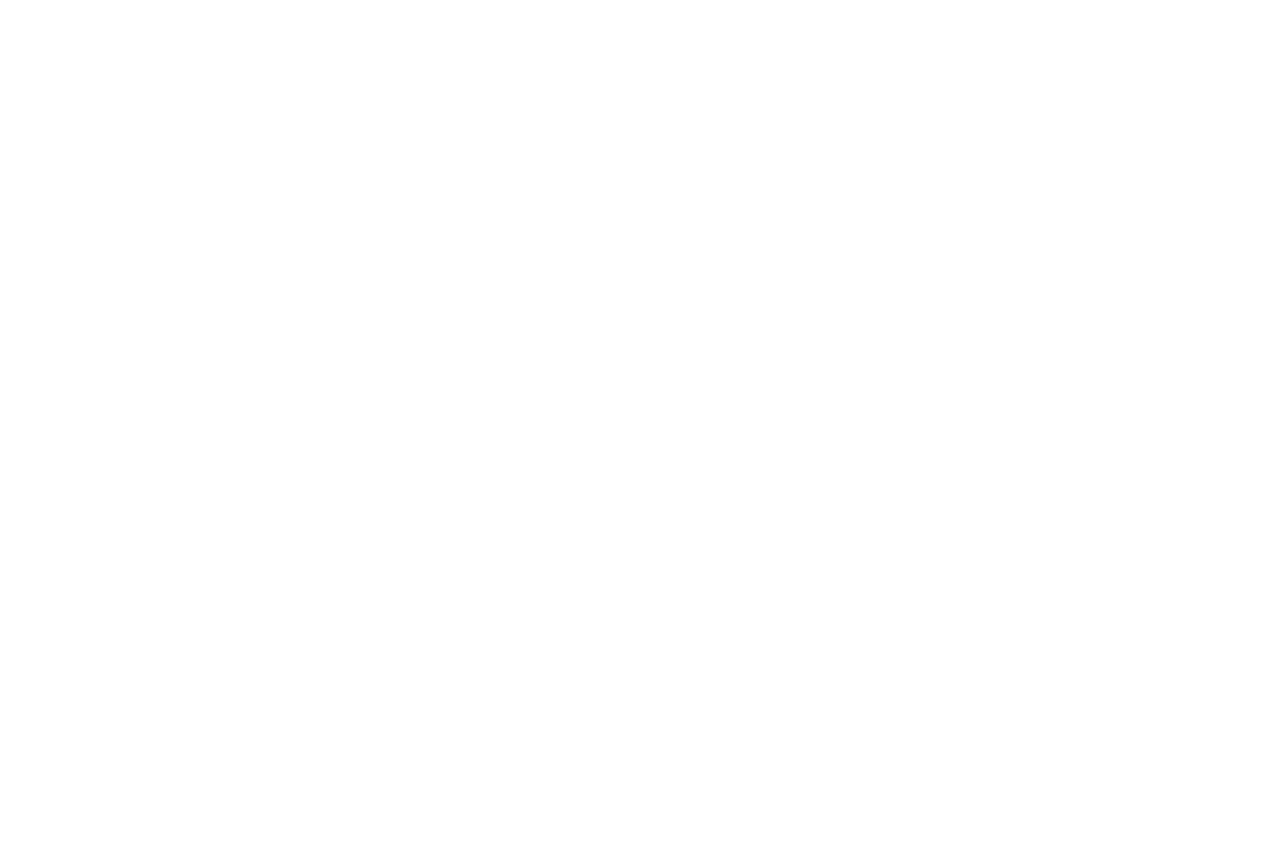
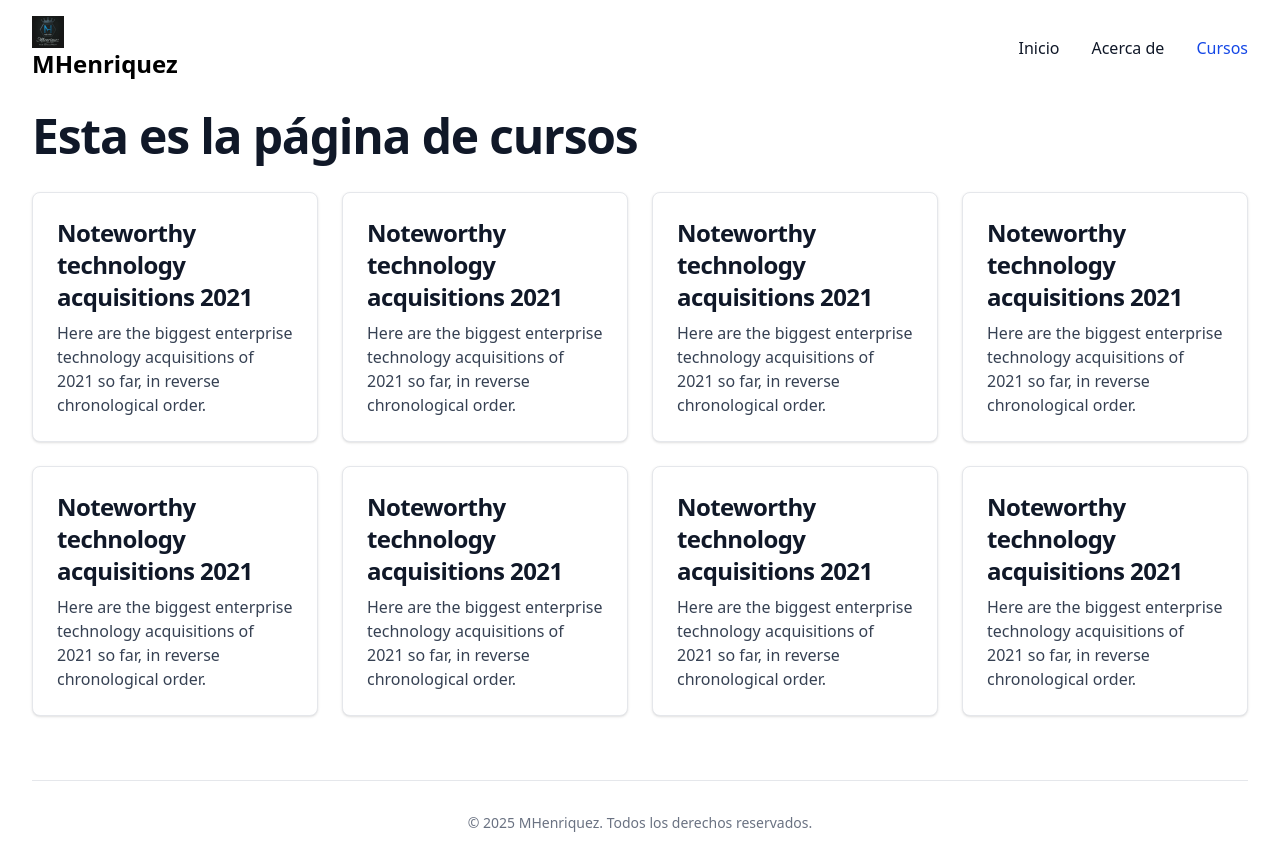
Before and after one commit to manuelhm1993/mh-vue3, a Vue app: page /courses in a window 1280 px wide. Before the commit this address had no page. Before the commit the page ends 800 px from the top, so only its background shows below. Built offline with nearby package versions, Linux system fonts and the light colour scheme.

Commit message:
Rutas con parámetros, paso dinámico a través de un for

```diff
--- a/src/assets/css/custom-classes.css
+++ b/src/assets/css/custom-classes.css
@@ -11,9 +11,13 @@
 }
 
 .menu {
-    @apply block py-2 px-3 text-gray-900 rounded-sm hover:bg-gray-100 md:hover:bg-transparent md:border-0 md:hover:text-blue-700 md:p-0 dark:text-white md:dark:hover:text-blue-500 dark:hover:bg-gray-700 dark:hover:text-white md:dark:hover:bg-transparent
+    @apply block py-2 px-3 text-gray-900 rounded-sm hover:bg-gray-100 md:hover:bg-transparent md:border-0 md:hover:text-blue-700 md:p-0 dark:text-white md:dark:hover:text-blue-500 dark:hover:bg-gray-700 dark:hover:text-white md:dark:hover:bg-transparent;
 }
 
 .menu-active {
-    @apply block py-2 px-3 text-white bg-blue-700 rounded-sm md:bg-transparent md:text-blue-700 md:p-0 dark:text-white md:dark:text-blue-500
+    @apply block py-2 px-3 text-white bg-blue-700 rounded-sm md:bg-transparent md:text-blue-700 md:p-0 dark:text-white md:dark:text-blue-500;
 }
+
+.container {
+    @apply max-w-screen-xl mx-auto p-4 px-4 md:px-6 lg:px-8;
+}
--- a/src/components/FooterComponent.vue
+++ b/src/components/FooterComponent.vue
@@ -1,7 +1,6 @@
 <template>
-    <div class="w-full max-w-screen-xl mx-auto p-4 md:py-8">
-        <hr class="my-6 border-gray-200 sm:mx-auto dark:border-gray-700 lg:my-8" />
-        <span class="block text-sm text-gray-500 sm:text-center dark:text-gray-400">© 2025 <a
-                href="https://manuelhm1993.github.io" class="hover:underline">MHenriquez</a>. Todos los derechos reservados.</span>
-    </div>
+    <hr class="my-6 border-gray-200 sm:mx-auto dark:border-gray-700 lg:my-8" />
+    <span class="block text-sm text-gray-500 sm:text-center dark:text-gray-400">© 2025 <a
+            href="https://manuelhm1993.github.io" class="hover:underline">MHenriquez</a>. Todos los derechos reservados.
+    </span>
 </template>
--- a/src/components/MainComponent.vue
+++ b/src/components/MainComponent.vue
@@ -8,11 +8,11 @@
         <NavBar />
     </header>
 
-    <main class="max-w-screen-xl flex flex-wrap mx-auto p-4">
+    <main class="container">
         <slot></slot>
     </main>
 
-    <footer class="bg-white rounded-lg shadow-sm dark:bg-gray-900 m-4">
+    <footer class="container">
         <FooterComponent />
     </footer>
 </template>
--- a/src/components/NavBar.vue
+++ b/src/components/NavBar.vue
@@ -16,7 +16,7 @@
 
 <template>
     <nav class="bg-white border-gray-200 dark:bg-gray-900">
-        <div class="max-w-screen-xl flex flex-wrap items-center justify-between mx-auto p-4">
+        <div class="flex flex-wrap items-center justify-between container">
 
             <RouterLink to="/">
                 <img src="/logo.jpg" class="h-8" alt="MHenriquez Logo" />
@@ -55,6 +55,14 @@
                             </span>
                         </RouterLink>
                     </li>
+
+                    <li>
+                        <RouterLink to="/courses" v-slot="{ isActive }">
+                            <span :class="activeMenu(isActive)">
+                                Cursos
+                            </span>
+                        </RouterLink>
+                    </li>
                 </ul>
             </div>
 
--- a/src/router/index.js
+++ b/src/router/index.js
@@ -14,6 +14,16 @@ const routes = [
         path: "/about",
         name: "about",
         component: () => import('@/views/AboutView.vue') // Importar los componentes en modo lazy loader
+    },
+    {
+        path: "/courses",
+        name: "courses",
+        component: () => import("@/views/courses/CoursesView.vue")
+    },
+    {
+        path: "/courses/:courseId", // Indicar que la ruta recibe un parámetro (igual que laravel)
+        name: "courses.show",
+        component: () => import("@/views/courses/CoursesShowView.vue")
     }
 ];
 
--- /dev/null
+++ b/src/views/courses/CoursesShowView.vue
@@ -0,0 +1,17 @@
+<script setup>
+    import MainComponent from '@/components/MainComponent.vue';
+</script>
+
+<template>
+    <MainComponent>
+        <h1 class="mb-8 text-3xl font-extrabold leading-none tracking-tight text-gray-900 md:text-4xl lg:text-5xl dark:text-white">Esta es la página de cursos</h1>
+
+        <section>
+            <p>Lorem, ipsum dolor sit amet consectetur adipisicing elit. Amet sint corporis modi sit, commodi nisi eveniet ratione eaque nobis, possimus id, ut laudantium molestias ducimus reiciendis beatae qui! Autem, nisi.</p>
+        </section>
+    </MainComponent>
+</template>
+
+<style scoped>
+
+</style>
--- /dev/null
+++ b/src/views/courses/CoursesView.vue
@@ -0,0 +1,25 @@
+<script setup>
+    import MainComponent from '@/components/MainComponent.vue';
+    import { RouterLink } from 'vue-router';
+</script>
+
+<template>
+    <MainComponent>
+        <h1
+            class="mb-8 text-3xl font-extrabold leading-none tracking-tight text-gray-900 md:text-4xl lg:text-5xl dark:text-white">
+            Esta es la página de cursos
+        </h1>
+
+        <div class="grid gap-6 sm:grid-cols-2 md:grid-cols-3 lg:grid-cols-4">
+            <template v-for="i in 8" :key="i">
+                <RouterLink :to="`/courses/${i}`" class="block max-w-sm p-6 bg-white border border-gray-200 rounded-lg shadow-sm hover:bg-gray-100 dark:bg-gray-800 dark:border-gray-700 dark:hover:bg-gray-700">
+
+                    <h5 class="mb-2 text-2xl font-bold tracking-tight text-gray-900 dark:text-white">Noteworthy technology acquisitions 2021</h5>
+                    <p class="font-normal text-gray-700 dark:text-gray-400">Here are the biggest enterprise technology acquisitions of 2021 so far, in reverse chronological order.</p>
+                </RouterLink>
+            </template>
+        </div>
+    </MainComponent>
+</template>
+
+<style scoped></style>
```
